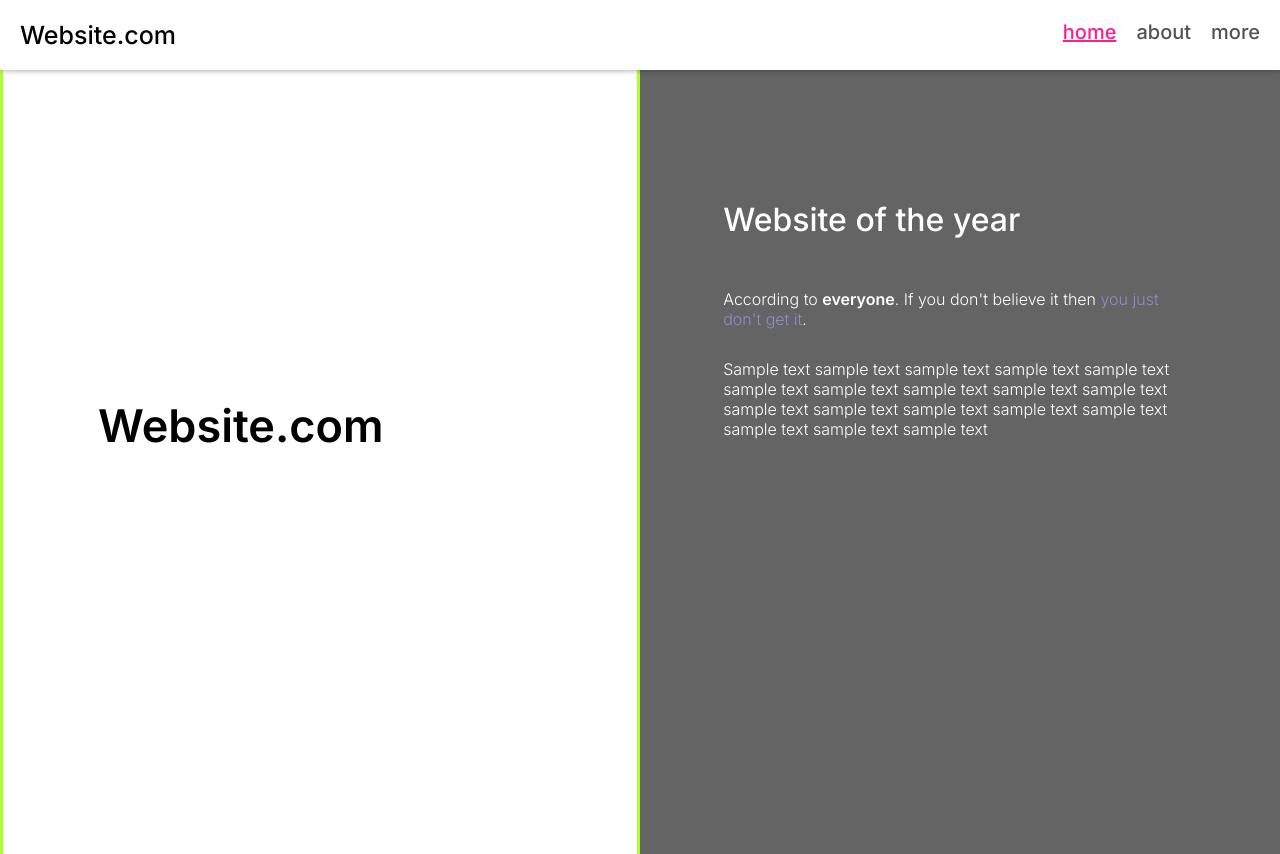
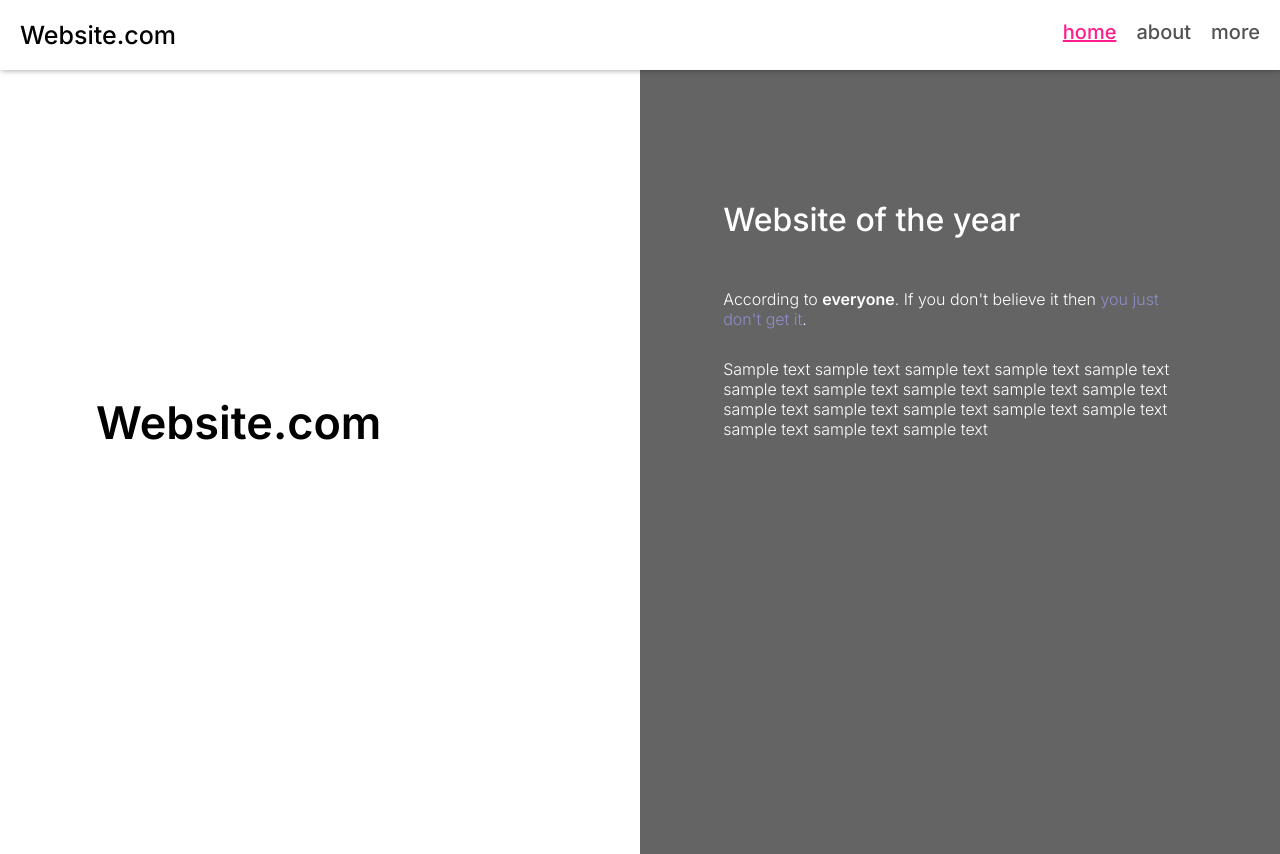
Before and after one commit to Leeshrrr/CLS-assignments, a plain HTML site: page css-layout/layout01/layout01.html in a window 1280 px wide. Shown: the top 854 px of the page. Drawn offline with Linux system fonts and the light colour scheme.

Commit message:
2021.09.10

```diff
--- a/css-layout/layout01/style01.css
+++ b/css-layout/layout01/style01.css
@@ -46,7 +46,7 @@ strong {
 }
 
 .part02 {
-    border: greenyellow 3px solid;
+    /* border: greenyellow 3px solid; */
     background-color: white;
     grid-column: 1 / 2;
     height: 100%;
```
